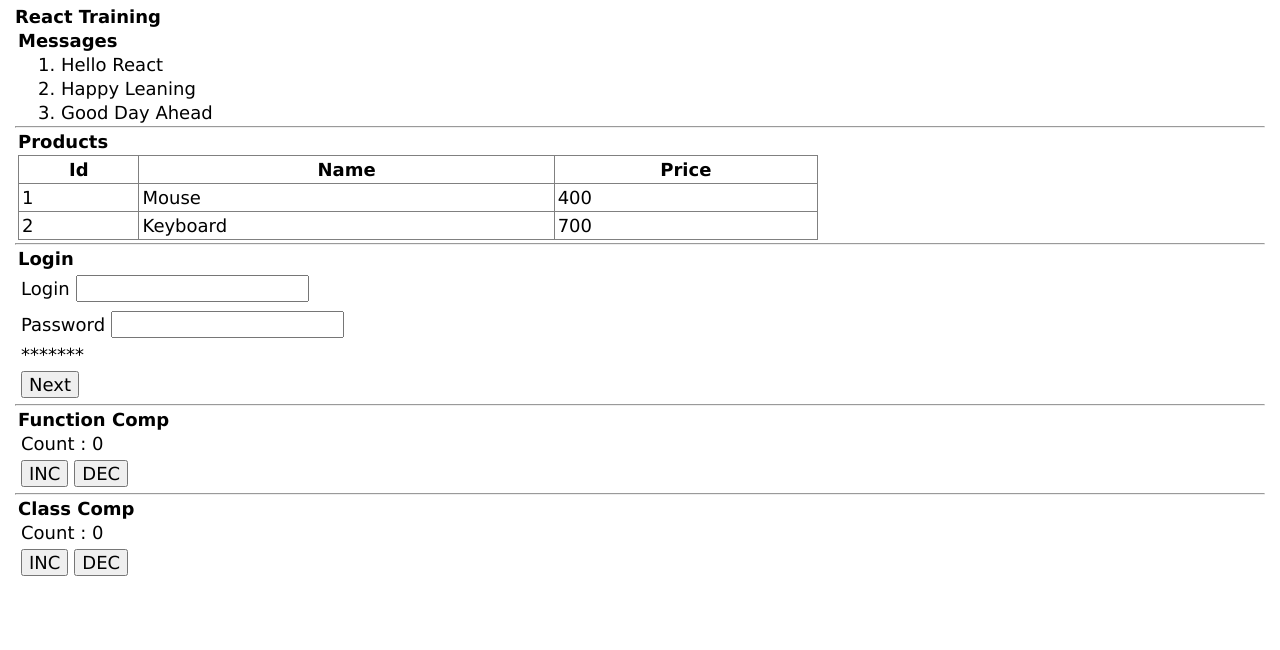
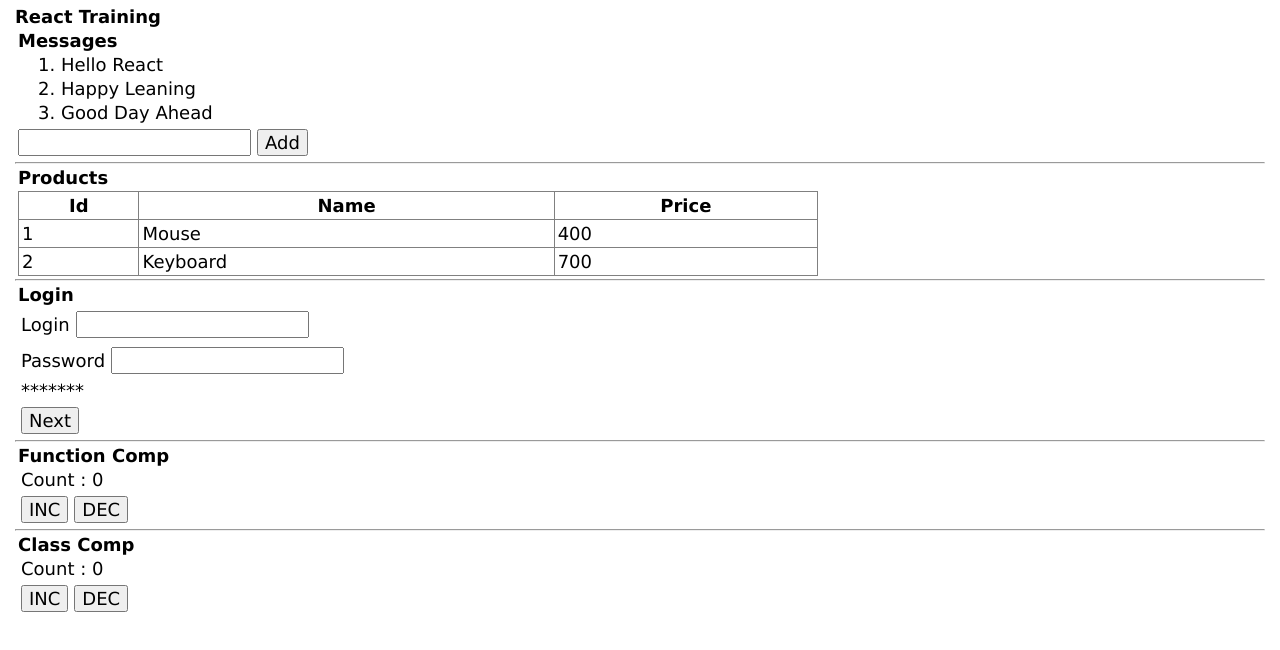
Before and after one commit to suryakantss/reactworkspace, a React (Vite) app in the folder myfirstapptsc/: page / in a window 1280 px wide. Shown: the top 650 px of the page. Built offline with nearby package versions, Linux system fonts and the light colour scheme.

Commit message:
typescript pro

```diff
--- a/myfirstapptsc/src/components/counter/counterclass.tsx
+++ b/myfirstapptsc/src/components/counter/counterclass.tsx
@@ -1,10 +1,8 @@
 import React from "react";
 export class CounterClass extends React.Component {
     state = {count:0};
-
     inc = ()=>{
         this.setState({count:this.state.count+1});
-
     }
     dec = ()=>{
         this.setState({count:this.state.count-1});
--- a/myfirstapptsc/src/components/greet/greet.component.tsx
+++ b/myfirstapptsc/src/components/greet/greet.component.tsx
@@ -3,6 +3,9 @@
 //import { GreetService } from './greet.service';
 export function Greet(){
     //let msgs = new GreetService().getMessages();
+    function addMsg(){
+        alert('working...');
+    }
     let msgs = getMessages();
        return (
         <div>
@@ -10,6 +13,8 @@
             <ol>
             {msgs.map(m=><li key={m}>{m}</li>)}
             </ol>
+            <input></input>
+            <button onClick={addMsg}>Add</button>
         </div>
     )
 }
```
